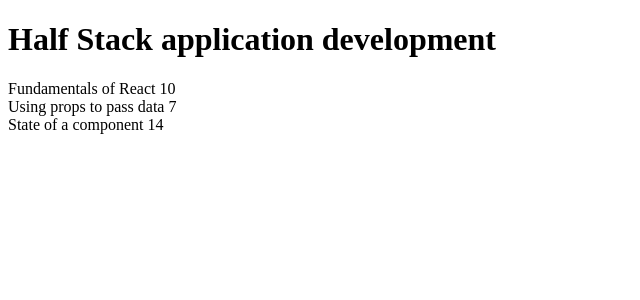
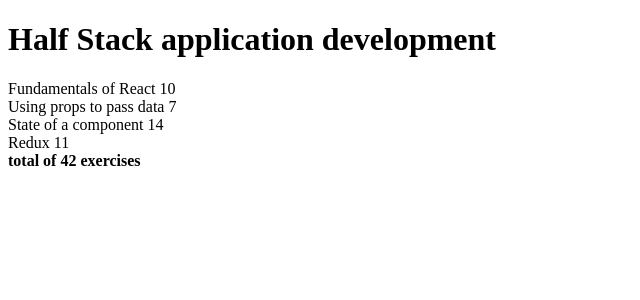
Before and after one commit to xieeryihe/fullstackopen-learn, a React (Create React App) app in the folder react-learn/: page / in a window 1280 px wide. Shown: the top 300 px of the page, without its empty margins (0-640 px from the left). Built offline with nearby package versions, Linux system fonts and the light colour scheme.

Commit message:
Exercise 2.2 finish

```diff
--- a/react-learn/src/App.js
+++ b/react-learn/src/App.js
@@ -19,6 +19,11 @@
         name: 'State of a component',
         exercises: 14,
         id: 3
+      },
+      {
+        name: 'Redux',
+        exercises: 11,
+        id: 4
       }
     ]
   }
--- a/react-learn/src/components/Course.js
+++ b/react-learn/src/components/Course.js
@@ -1,8 +1,14 @@
 const Course = ({course: {name, parts}}) => {
+    let sum = 0;
+    for (let i = 0;i < parts.length; i++){
+        sum += parts[i].exercises
+    }
+
     return (
         <>
             <h1>{name}</h1>
             {parts.map((part, i) => <div key={i}>{part.name} {part.exercises}</div>)}
+            <div><strong>{`total of ${sum} exercises`}</strong></div>
         </>
     )
 }
```
